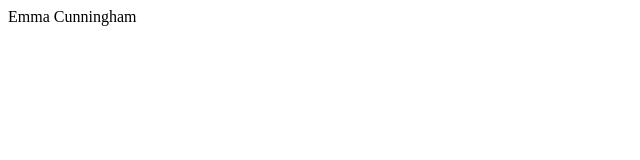
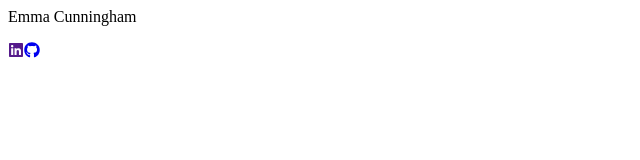
Before and after one commit to empc313/port, a React (Create React App) app in the folder client/: page / in a window 1280 px wide. Shown: the top 160 px of the page, without its empty margins (0-640 px from the left). Built offline with nearby package versions, Linux system fonts and the light colour scheme.

Commit message:
more progress

```diff
--- a/client/package.json
+++ b/client/package.json
@@ -13,7 +13,10 @@
         "express": "^4.19.2",
         "react": "^18.3.1",
         "react-dom": "^18.3.1",
+        "react-icons": "^5.2.1",
+        "react-router-dom": "^6.25.1",
         "react-scripts": "^5.0.1",
+        "react-social-icons": "^6.16.0",
         "tailwindcss": "^3.4.6"
     },
     "browserslist": {
--- a/client/src/App.css
+++ b/client/src/App.css
@@ -0,0 +1,15 @@
+
+
+body {
+    font-family: Agustina;
+}
+
+nav {
+    color: white;
+    border-bottom: 1px solid white;
+}
+
+.deactive {
+    color: #7e9199;
+    border-bottom: none;
+}
--- a/client/src/App.js
+++ b/client/src/App.js
@@ -1,9 +1,17 @@
 import React from 'react';
-import Header from './components/header'
+import {BrowserRouter as Router,Routes,Route} from "react-router-dom";
+
+import Header from './components/header';
+import Footer from './components/footer';
+
 
 
 export default function App() {
     return(
-        <Header/>
+       <>
+<Header/>
+<Footer/>
+       </>
+
     )
 }
--- /dev/null
+++ b/client/src/components/footer.js
@@ -0,0 +1,27 @@
+import React from 'react';
+import {FaGithub, FaLinkedin,} from "react-icons/fa"
+
+
+export default function Footer(){
+return(
+  <footer className='content has-text-centered'>
+    <div>
+    <footer>
+          <div className="content has-text-centered">
+    <p>
+      <a href="" target="blank">
+        <FaLinkedin/>
+      </a>
+      <a href="https://github.com/empc313" target="blank">
+        <FaGithub/>
+        </a>
+
+    </p>
+
+  </div>
+    </footer>
+    </div>
+
+  </footer>
+)
+}
```
Also changed, not shown: client/src/components/navbar.js (added, +31 -0 lines), client/src/components/pages/About.js (added, +24 -0 lines), client/src/components/pages/Contact.js (added), client/src/components/pages/Home.js (added), client/src/components/pages/Portfolio.js (added), 1 other file (tests, documents, lock files or other folders).
